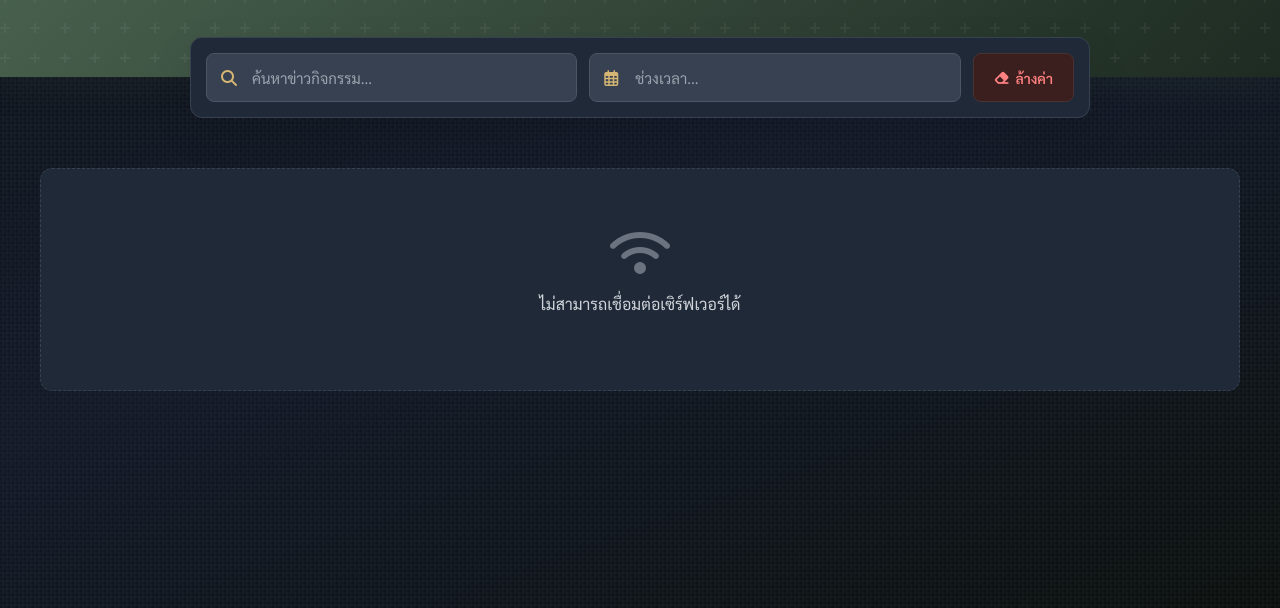
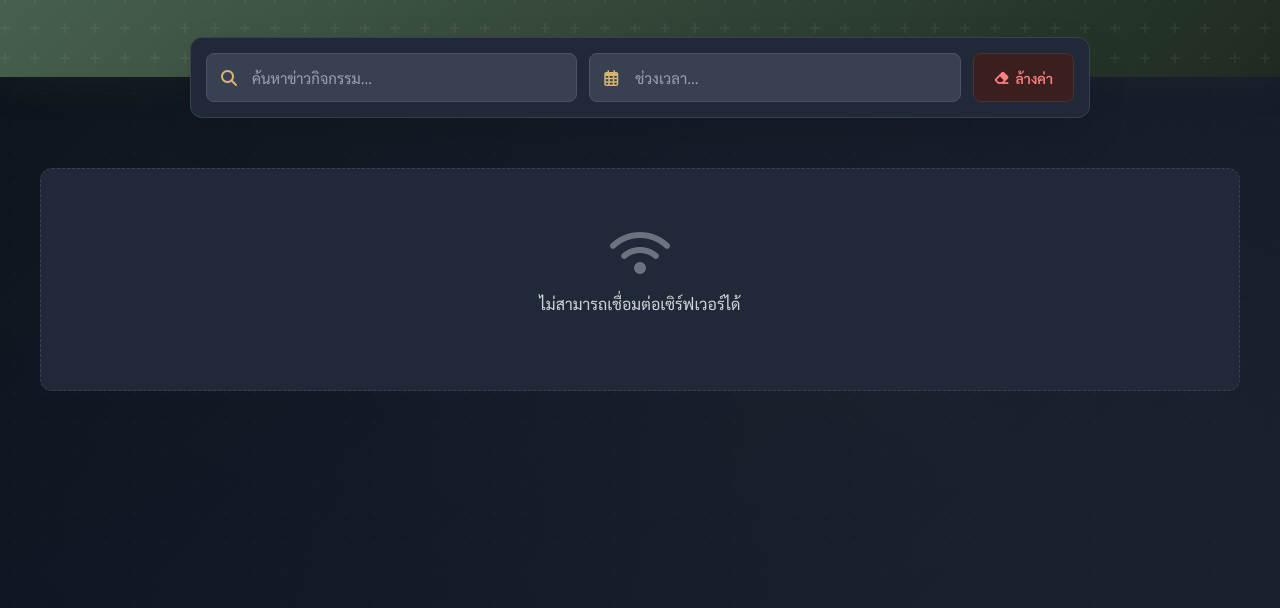
Before and after one commit to army03pr/army-gallery-project, a website: page index.html in a window 1280 px wide. Both pictures are taken after a click on the button "เปลี่ยนธีม". Shown: the part 192-800 px from the top of the page. Drawn offline with nearby package versions, Linux system fonts and the light colour scheme; some packages are replaced by stand-ins of ours; no server answers; a script that the page names is missing.

Commit message:
Add files via upload

```diff
--- a/index.html
+++ b/index.html
@@ -73,44 +73,15 @@
             background-image: url('https://www.transparenttextures.com/patterns/subtle-white-feathers.png');
         }
 
+        /* ⭐ Subtle Dots Pattern - Dark Mode */
         [data-theme="dark"] body {
             background-color: #111827;
             background-image:
-                /* carbon fiber weave pattern */
-                repeating-linear-gradient(
-                    0deg,
-                    transparent,
-                    transparent 2px,
-                    rgba(255,255,255,0.015) 2px,
-                    rgba(255,255,255,0.015) 4px
-                ),
-                repeating-linear-gradient(
-                    90deg,
-                    transparent,
-                    transparent 2px,
-                    rgba(255,255,255,0.015) 2px,
-                    rgba(255,255,255,0.015) 4px
-                ),
-                repeating-linear-gradient(
-                    45deg,
-                    rgba(255,255,255,0.0) 0px,
-                    rgba(255,255,255,0.0) 3px,
-                    rgba(255,255,255,0.025) 3px,
-                    rgba(255,255,255,0.025) 4px,
-                    rgba(255,255,255,0.0) 4px,
-                    rgba(255,255,255,0.0) 8px
-                ),
-                repeating-linear-gradient(
-                    -45deg,
-                    rgba(255,255,255,0.0) 0px,
-                    rgba(255,255,255,0.0) 3px,
-                    rgba(255,255,255,0.025) 3px,
-                    rgba(255,255,255,0.025) 4px,
-                    rgba(255,255,255,0.0) 4px,
-                    rgba(255,255,255,0.0) 8px
-                ),
-                linear-gradient(160deg, #0d1117 0%, #111827 50%, #0a0f0d 100%);
-            background-size: 4px 4px, 4px 4px, 8px 8px, 8px 8px, cover;
+                radial-gradient(circle, rgba(74, 99, 80, 0.08) 1px, transparent 1px),
+                radial-gradient(circle at 30% 40%, rgba(46, 64, 51, 0.1) 0%, transparent 60%),
+                radial-gradient(circle at 70% 70%, rgba(74, 99, 80, 0.08) 0%, transparent 50%),
+                linear-gradient(135deg, #0d1117 0%, #111827 50%, #1a1f2e 100%);
+            background-size: 30px 30px, cover, cover, cover;
             background-attachment: fixed;
         }
 
```
